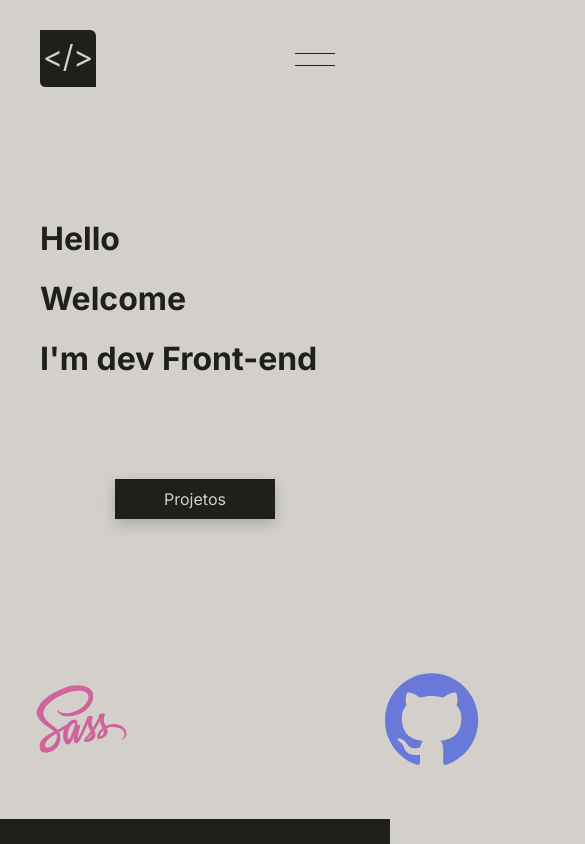
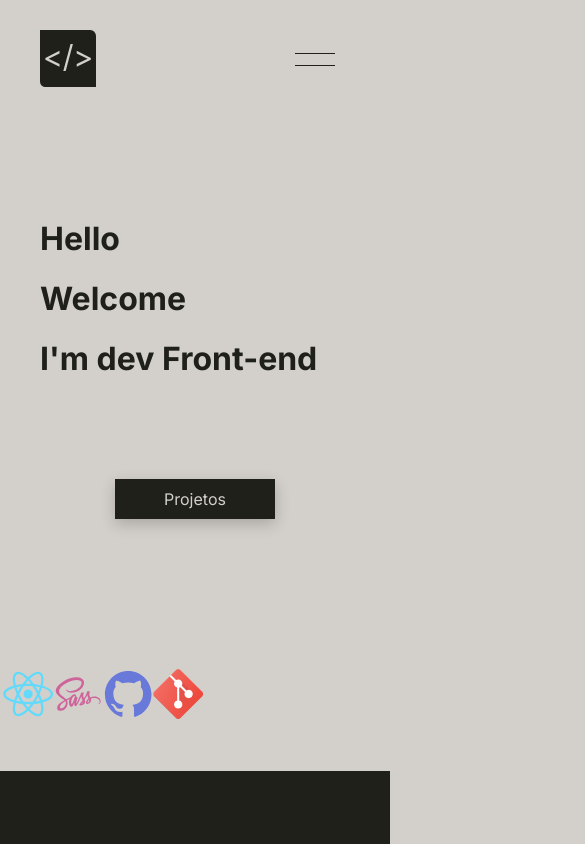
Before and after one commit to hugoiandev/my-portfolio, a React (Create React App) app: page / in a window 390 px wide. Shown: the top 844 px of the page, 585 px wide, since content can reach past the window. Built offline with nearby package versions, Linux system fonts and the light colour scheme.

Commit message:
editing component tech

```diff
--- a/src/Components/Technologies/Technologies.module.scss
+++ b/src/Components/Technologies/Technologies.module.scss
@@ -2,12 +2,14 @@
 .technologies {
   margin-top: 150px;
   margin-bottom: 50px;
-  width: 1500px;
-  display: flex;
-  justify-content: space-between;
 
   img {
     width: 100px;
     height: 100px;
+
+    @media(max-width: 800px) {
+      width: 50px;
+      height: 50px;
+    }
   }
 }
```
